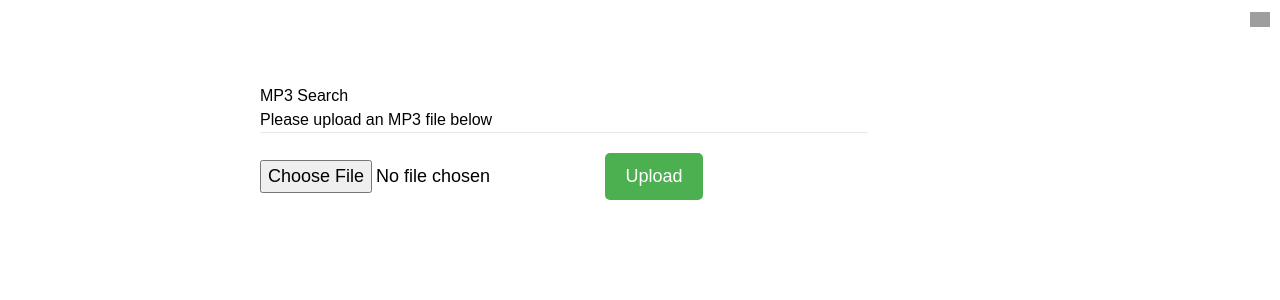
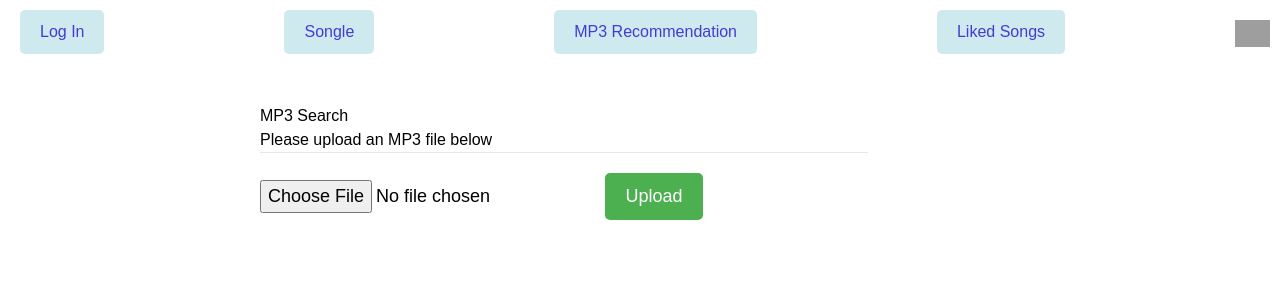
Before and after one commit to rubyimrie/songsearch, a Flask app: page /mp3recommend in a window 1280 px wide. Shown: the top 300 px of the page. Run offline with Flask 3, Linux system fonts and the light colour scheme; style sheets or scripts are compiled from the project's sources; grey boxes are pictures that could not be loaded.

Commit message:
button changes

```diff
--- a/templates/layout.html
+++ b/templates/layout.html
@@ -95,24 +95,44 @@
         background-color: #45a049;
     }
 
+    .button {
+        display: inline-block;
+        background-color: #cfeaef;
+        color:#443ad4;
+        padding: 10px 20px;
+        border: none;
+        border-radius: 5px;
+        cursor: pointer;
+        font-size: 16px;
+        font-weight: 500;
+        transition: all 0.3s ease;
+    }
+
+    .button:hover {
+        background-color: #a5b3ba;
+        transform: scale(1.1); /* Make the button slightly bigger on hover */
+    }
+
 
 </style>
 <body class="flex h-screen bg-sky-100">
     <header style="display: flex; justify-content: space-between; align-items: center;" class="bg-indigo-700">
         <div>
-            <a href="{{ url_for('login') }}">Log In</a>
+            <a href="{{ url_for('login') }}" class="button">Log In</a>
         </div>
         <div>
-            <a href="{{ url_for('index') }}">Songle</a>
+            <a href="{{ url_for('index') }}" class="button">Songle</a>
         </div>
         <div>
-            <a href="{{ url_for('mp3recommend')}}">MP3 Recommendation</a>
+            <a href="{{ url_for('mp3recommend')}}" class="button">MP3 Recommendation</a>
         </div>
         <div>
-            <a href="{{ url_for('profile') }}">Liked Songs</a>
+            <a href="{{ url_for('profile') }}" class="button">Liked Songs</a>
+        </div>
+        <div>
             <form method="post" action="{{ url_for('logout') }}" style="display: inline-block;">
-                <button type="submit" style="background-color: #4F46E5; border: none; cursor: pointer;">
-                    <img src="https://icon2.cleanpng.com/20180704/fz/kisspng-computer-icons-download-logout-5b3c74d5dc14f1.2240563015306887259015.jpg" alt="logout" width="20" height="20">
+                <button type="submit" style=" border: none; cursor: pointer; margin-top: 10px;">
+                    <img width="35" height="35" src="https://img.icons8.com/ios-glyphs/30/FFFFFF/exit.png" alt="exit"/>
                 </button>
             </form>
         </div>
```
